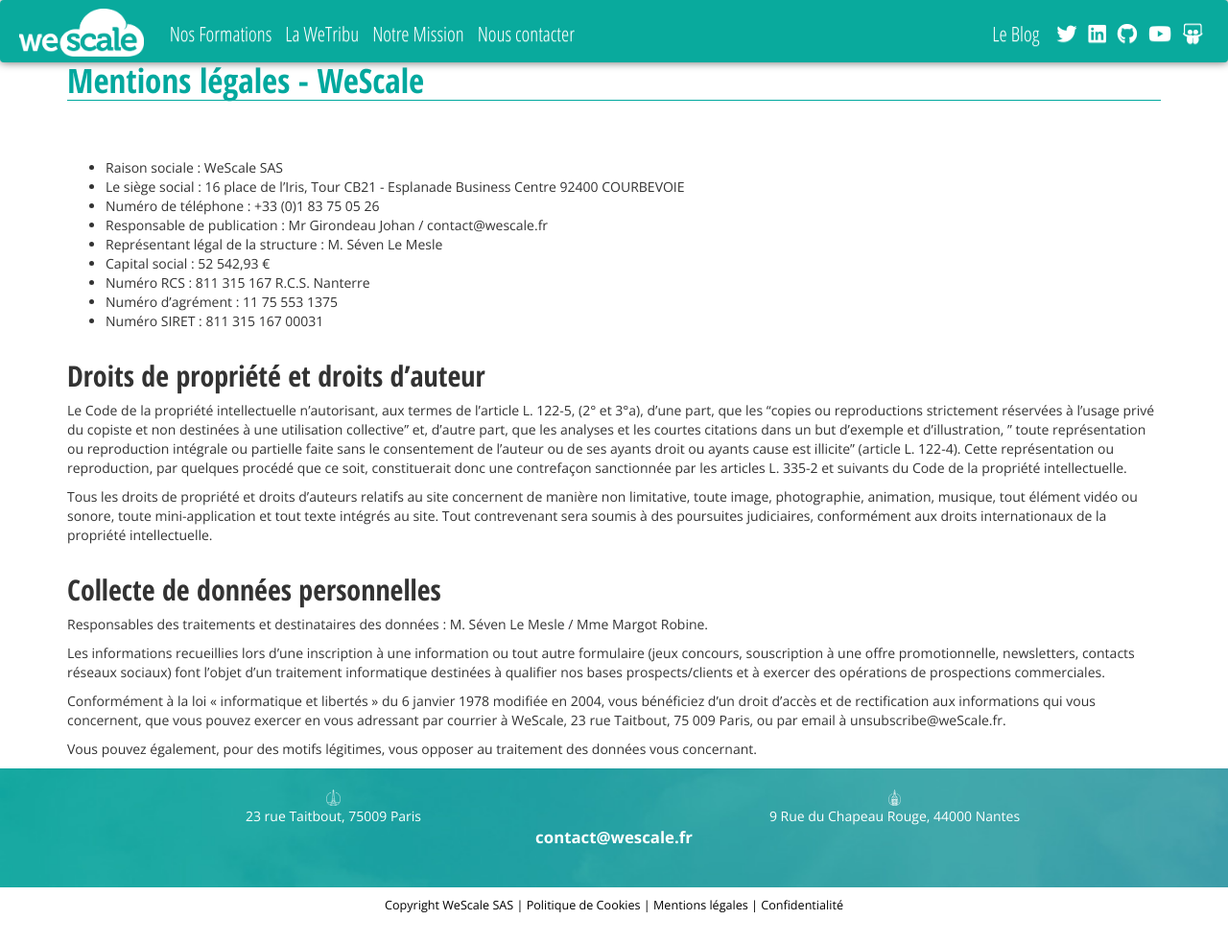
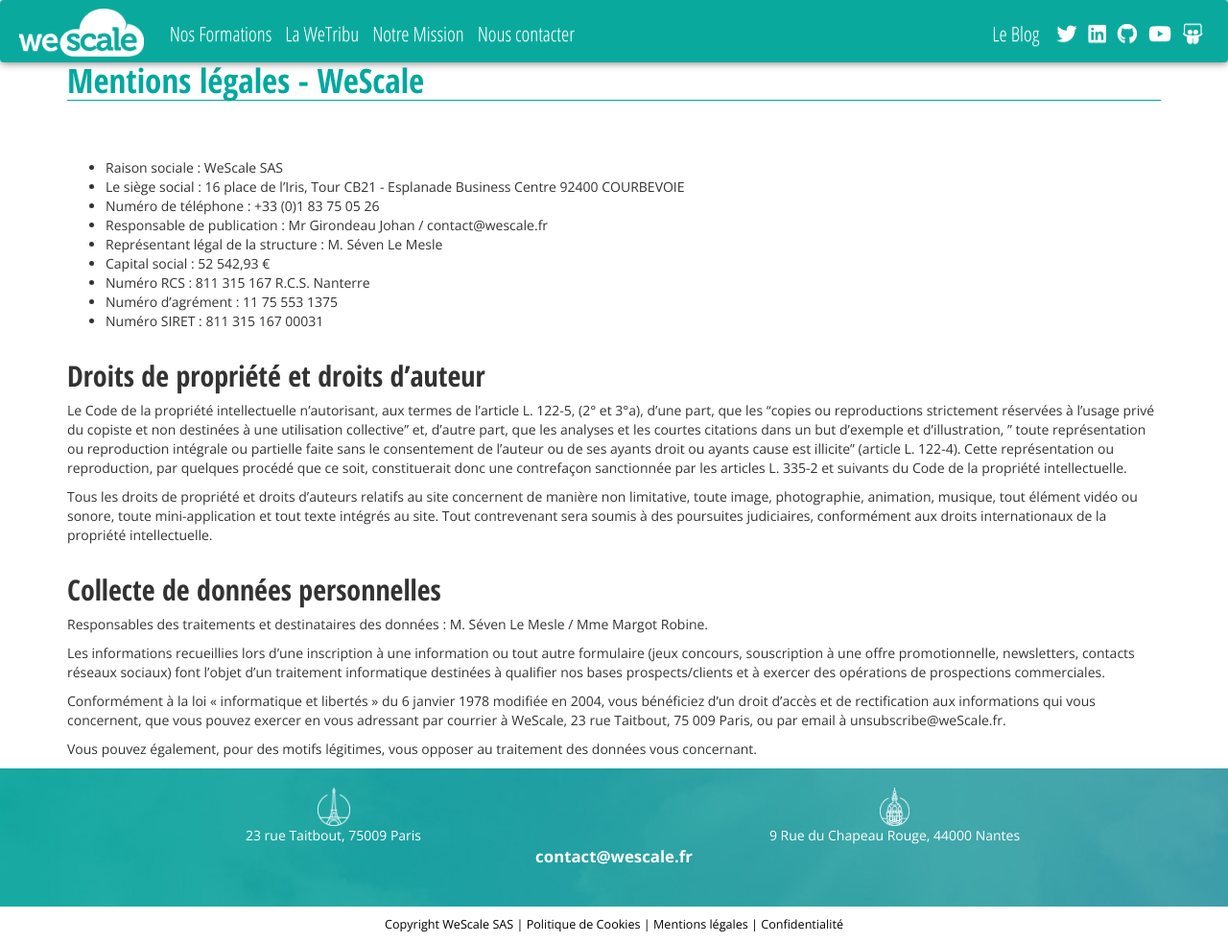
Before and after one commit to wescale/wescale-site, a Jekyll site: the page built from mentions.html, in a window 1280 px wide and 983 px high. Shown: the whole window at 96% size. Built offline with Jekyll 4.4.1, drawn with Linux system fonts in a browser that asks for light colours; nearby versions of some CDN libraries; comment, search, counter and statistics services are not loaded.

Commit message:
Pictos to 40px in footer

```diff
--- a/_layouts/default.html
+++ b/_layouts/default.html
@@ -136,7 +136,7 @@
             <div class="col-xs-6 col-lg-6 col-md-6">
                 <div class="footer-top">
                     <a href="#" class="to-maps">
-                        <img src="{{"/images/pictos/PICTO-PARIS-02.png"| relative_url}}" height="17px"/>
+                        <img src="{{"/images/pictos/PICTO-PARIS-02.png"| relative_url}}" height="40px"/>
                         <br/> 23 rue Taitbout, 75009 Paris</a>
                 </div>
 
@@ -144,7 +144,7 @@
             <div class="col-xs-6 col-lg-6 col-md-6">
                 <div class="footer-top">
                     <a href="#" class="to-maps">
-                        <img src="{{"/images/pictos/PICTO-NANTES-01.png"| relative_url}}"  height="17px"/>
+                        <img src="{{"/images/pictos/PICTO-NANTES-01.png"| relative_url}}"  height="40px"/>
                         <br/> 9 Rue du Chapeau Rouge, 44000 Nantes</a>
                 </div>
 
```
